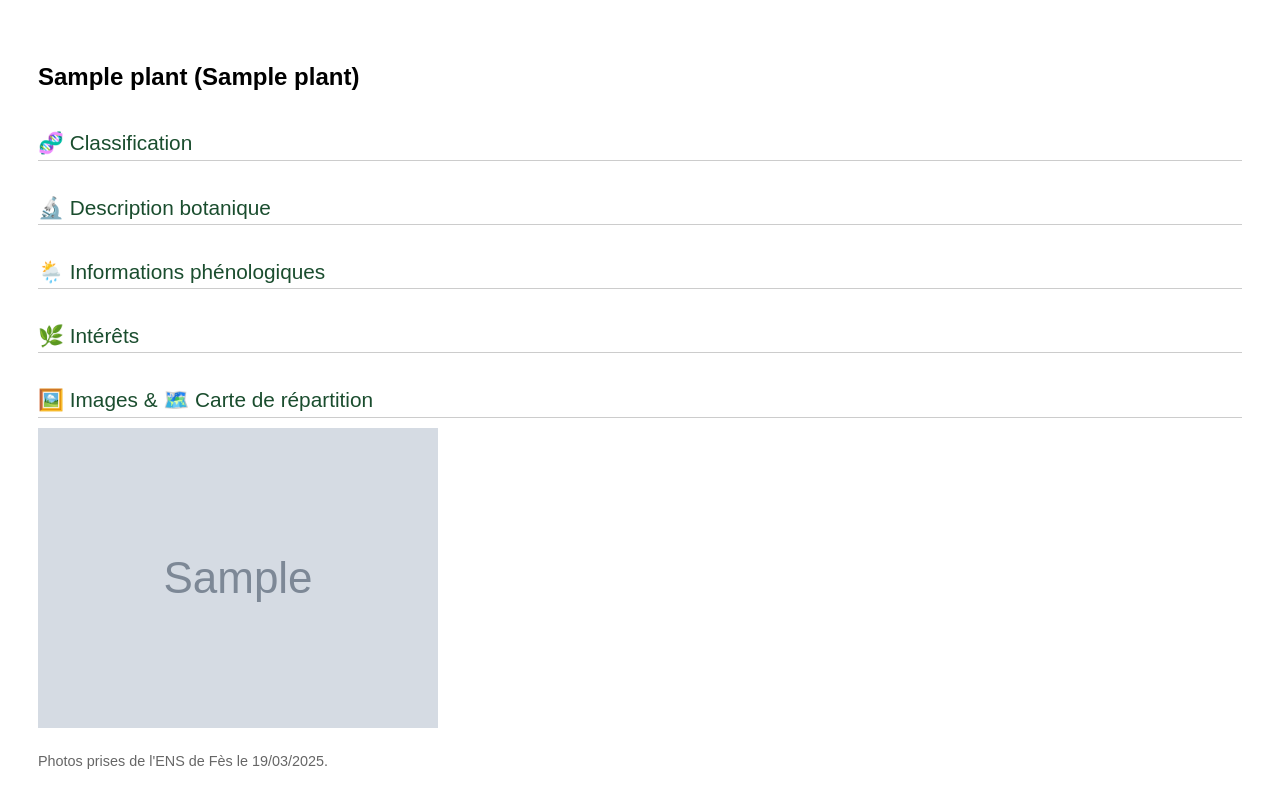
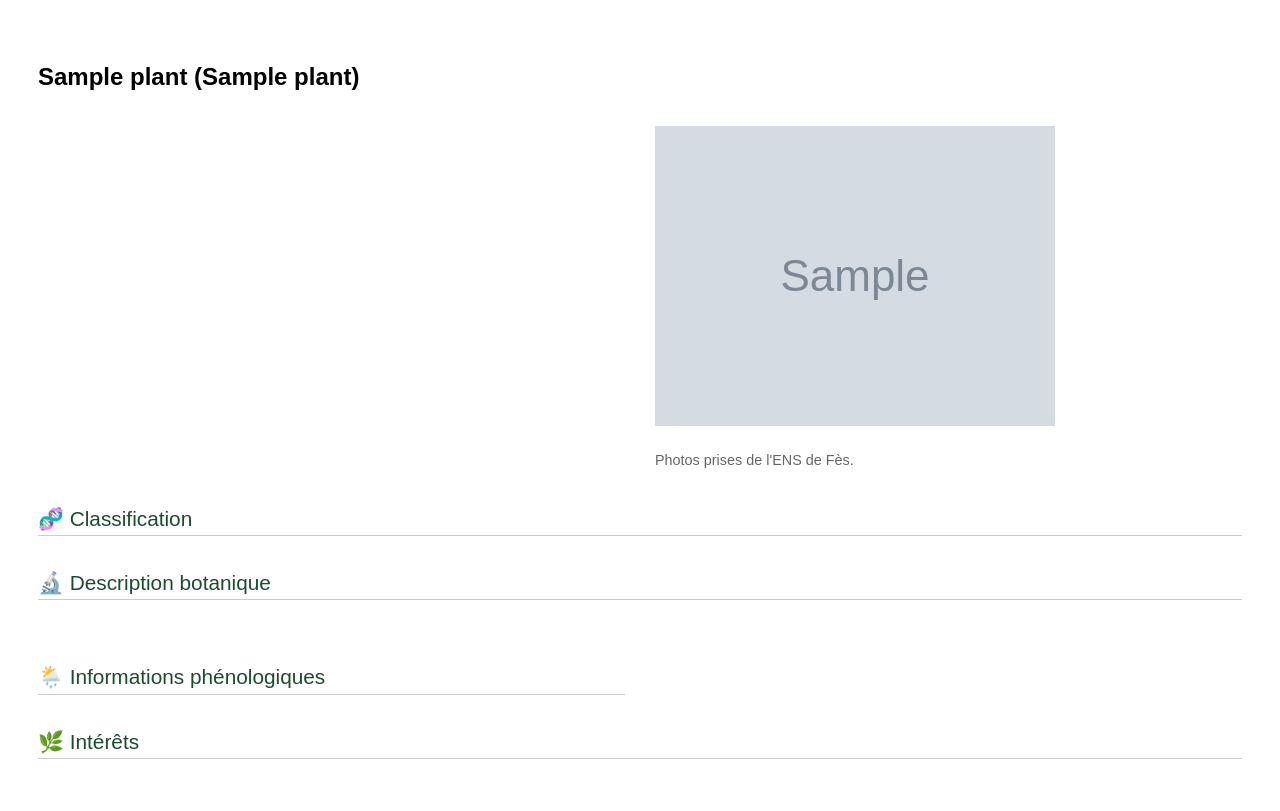
Before and after one commit to Bensley7/plant_qr_recognition, a Flask app: template templates/fiche.html in a window 1280 px wide. After the commit the page ends 759 px from the top, so only its background shows below. Run offline with Flask 3, Linux system fonts and the light colour scheme; the template is opened without the code that fills it: most values are stand-ins (such as "Sample title", 1, 10 or a date in 2020); grey boxes marked "Sample" are stand-in pictures.

Commit message:
make it horizontal 2

```diff
--- a/templates/fiche.html
+++ b/templates/fiche.html
@@ -18,6 +18,8 @@
   {% if plant %}
     <h2>{{ plant["Nom scientifique"] }} ({{ plant["Nom français"] }})</h2>
 
+    <div style="display: flex; gap: 30px; align-items: flex-start; flex-wrap: wrap;">
+      <div style="flex: 1; min-width: 300px;">
         {% for key, value in plant.items() %}
         {% if key == "Code" and value %}
         <div class="field">
@@ -33,6 +35,19 @@
         </div>
         {% endif %}
         {% endfor %}
+      </div>
+
+      <div style="flex: 1; min-width: 300px;">
+        {% if plant.image %}
+          {% for img in plant.image %}
+            <img src="{{ url_for('static', filename=img) }}" alt="Photo de l'espèce" style="width: 100%; max-width: 400px;">
+          {% endfor %}
+          <div style="font-size: 0.9em; color: #666; margin-top: 5px;">
+            Photos prises de l'ENS de Fès.
+          </div>
+        {% endif %}
+      </div>
+    </div>
 
     <div class="section-title">🧬 Classification </div>
     {% for key, value in plant.items() %}
@@ -53,15 +68,33 @@
       {% endif %}
     {% endfor %}
 
+    <div style="display: flex; gap: 30px; align-items: flex-start; flex-wrap: wrap; margin-top: 30px;">
+
+      <div style="flex: 1; min-width: 300px;">
         <div class="section-title">🌦️ Informations phénologiques </div>
         {% for key, value in plant.items() %}
-      {% if key in ["Mois de débourrement",	"Période de croissance végétative",	"Période de floraison",	"Période de fructification",	"Période de maturité des fruits",	"Période de chute des feuilles"]
+          {% if key in ["Mois de débourrement", "Période de croissance végétative", "Période de floraison", "Période de fructification", "Période de maturité des fruits", "Période de chute des feuilles"]
             and value %}
           <div class="field">
             <strong>{{ key }} :</strong> {{ value }}
           </div>
           {% endif %}
         {% endfor %}
+      </div>
+
+      <div style="flex: 1; min-width: 300px;">
+        {% if plant.map %}
+          <div class="section-title">🗺️ Carte de répartition </div>
+          <img src="{{ url_for('static', filename=plant.map) }}" alt="Carte de répartition" style="width: 100%; max-width: 400px;">
+          {% if plant["Url carte de répartition"] %}
+          <div style="font-size: 0.9em; color: #666; margin-top: 5px;">
+            Source : <a href="{{ plant['Url carte de répartition'] }}" target="_blank">{{ plant['Url carte de répartition'] }}</a>
+          </div>
+          {% endif %}
+        {% endif %}
+      </div>
+
+    </div>
 
     <div class="section-title">🌿 Intérêts </div>
     {% for key, value in plant.items() %}
@@ -74,34 +107,6 @@
     {% endif %}
     {% endfor %}
 
-    <div class="section-title">🖼️ Images & 🗺️ Carte de répartition</div>
-
-    <div style="display: flex; gap: 20px; flex-wrap: wrap; align-items: flex-start;">
-
-      {% if plant.image %}
-      <div style="flex: 1; min-width: 300px;">
-        {% for img in plant.image %}
-          <img src="{{ url_for('static', filename=img) }}" alt="Photo de l'espèce" style="width: 100%; max-width: 400px;">
-        {% endfor %}
-        <div style="font-size: 0.9em; color: #666; margin-top: 5px;">
-          Photos prises de l'ENS de Fès le 19/03/2025.
-        </div>
-      </div>
-      {% endif %}
-
-      {% if plant.map %}
-      <div style="flex: 1; min-width: 300px;">
-        <img src="{{ url_for('static', filename=plant.map) }}" alt="Carte de répartition" style="width: 100%; max-width: 400px;">
-        {% if plant["Url carte de répartition"] %}
-        <div style="font-size: 0.9em; color: #666; margin-top: 5px;">
-          Source : <a href="{{ plant['Url carte de répartition'] }}" target="_blank">{{ plant['Url carte de répartition'] }}</a>
-        </div>
-        {% endif %}
-      </div>
-      {% endif %}
-
-    </div>
-
   {% else %}
     <p>Espèce non trouvée : {{ code }}</p>
   {% endif %}
```
Lines whose indentation alone changed are shown as unchanged.
